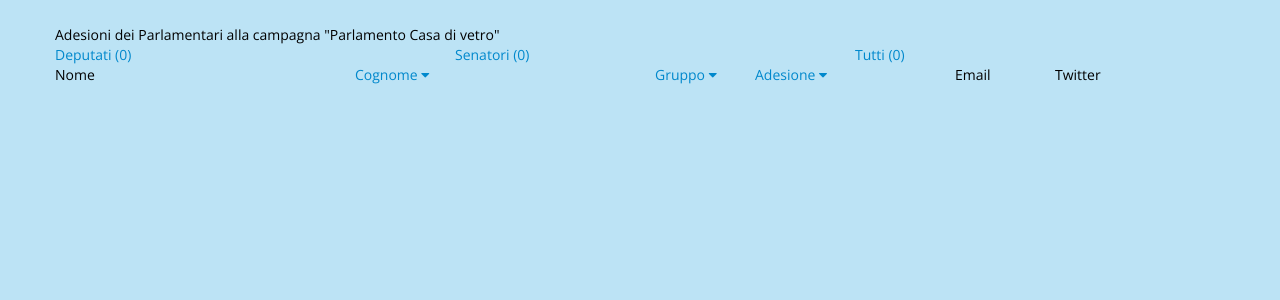
After one commit to openpolis/op_pcv, a Django app: page /lista/1 in a window 1280 px wide. The commit adds this page. Shown: the top 300 px of the page. Run offline with Django 3.2, Linux system fonts and the light colour scheme; data that the repository does not hold is empty; parts of the project's set-up code (start-up, migrations or seed data) failed here and were passed over.

Commit message:
Lista first draft

```diff
--- a/op_pcv/static/less/styles.less
+++ b/op_pcv/static/less/styles.less
@@ -7,8 +7,12 @@
 
 body{
   font-family: 'Open Sans', sans-serif;
+
+  color: black;
+}
+
+.light_blue_bg{
   background-color: @page-background;
-  color: black;
 }
 
 .title{
--- a/op_pcv/templates/base.html
+++ b/op_pcv/templates/base.html
@@ -1,4 +1,3 @@
-
 {% load staticfiles %}
 
 <!DOCTYPE html>
@@ -57,7 +56,7 @@
     <link rel="apple-touch-icon-precomposed" href="{% static "ico/apple-touch-icon-57-precomposed.png" %}">
 
 {# add this code#}
-    <script type="text/javascript">var addthis_config = {"data_track_addressbar":true};</script>
+    <script type="text/javascript">var addthis_config = {"data_track_addressbar":false};</script>
     <script type="text/javascript" src="//s7.addthis.com/js/300/addthis_widget.js#pubid=ra-516c0e78663ccbd3"></script>
 {#end add this code#}
 
@@ -65,7 +64,7 @@
     {% endblock %}
 
 </head>
-<body data-spy="scroll" data-target="#pcv_navbar">
+<body class="light_blue_bg" data-spy="scroll" data-target="#pcv_navbar">
 
 
 <div class="wrapper">
--- a/op_pcv/templates/home.html
+++ b/op_pcv/templates/home.html
@@ -31,8 +31,6 @@
         })();
 
     </script>
-
-
 
 
 {% endblock %}
@@ -175,7 +173,7 @@
 
                 },
                 title: {
-                    text: 'TITOLO GRAFICO CAMERA?'
+                    text: 'CAMERA'
                 },
                 xAxis: {
                     categories: [
@@ -227,7 +225,7 @@
                     height: 250
                 },
                 title: {
-                    text: 'TITOLO GRAFICO SENATO?'
+                    text: 'SENATO'
                 },
                 xAxis: {
                     categories: [
--- /dev/null
+++ b/op_pcv/templates/lista.html
@@ -0,0 +1,112 @@
+{% load staticfiles %}
+
+<!DOCTYPE html>
+<meta charset="utf-8" xmlns="http://www.w3.org/1999/html" xmlns="http://www.w3.org/1999/html">
+<html>
+<head>
+
+    <meta itemprop="name" content="Parlamento Casa di vetro">
+    <meta itemprop="description" content="">
+    <meta itemprop="image" content="http://openpolis.it/static/favicon.ico">
+    <title>Parlamento Casa di vetro - {% block title %} {% endblock %}</title>
+    <meta name="viewport" content="width=device-width, initial-scale=1.0">
+    <meta name="description" content="">
+    <meta name="author" content="" >
+
+
+    {% if TEMPLATE_DEBUG %}
+
+        <link href="{% static "less/styles.less" %}" rel="stylesheet/less">
+        <link href="{% static "less/styles-responsive.less" %}" rel="stylesheet/less">
+        <script type="text/javascript" src="{% static "js/less-1.3.1.min.js" %}"></script>
+
+    {% else %}
+
+        <link href="{% static "css/bootstrap-responsive.css" %}" rel="stylesheet">
+        <link href="{% static "css/bootstrap.css" %}" rel="stylesheet">
+
+    {% endif %}
+
+
+    <script type="text/javascript" src="{% static "js/jquery.js" %}"></script>
+    <script type="text/javascript" src="{% static "js/bootstrap.min.js" %}"></script>
+    <link rel="stylesheet" href="{% static "css/font-awesome.min.css" %}">
+
+    <!-- Le HTML5 shim, for IE6-8 support of HTML5 elements -->
+    <!--[if lt IE 9]>
+      <script src="http://html5shim.googlecode.com/svn/trunk/html5.js"></script>
+    <![endif]-->
+
+    <!-- Le fav and touch icons -->
+    <link rel="shortcut icon" href="{% static "img/favicon.ico" %}">
+    <link rel="apple-touch-icon-precomposed" sizes="144x144" href="{% static "ico/apple-touch-icon-144-precomposed.png" %}">
+    <link rel="apple-touch-icon-precomposed" sizes="114x114" href="{% static "ico/apple-touch-icon-114-precomposed.png" %}">
+    <link rel="apple-touch-icon-precomposed" sizes="72x72" href="{% static "ico/apple-touch-icon-72-precomposed.png" %}">
+    <link rel="apple-touch-icon-precomposed" href="{% static "ico/apple-touch-icon-57-precomposed.png" %}">
+
+
+</head>
+<body >
+
+
+<div class="wrapper">
+    <!-- HEADER -->
+    <div class="container header">
+        <div class="row ">
+            <div class="span12">
+                <a name="PageTop"></a>
+                Adesioni dei Parlamentari alla campagna "Parlamento Casa di vetro"
+            </div>
+        </div>
+        <div class="row">
+            <div class="span4">
+                <a href="#">
+                    Deputati ({{ n_deputati }})
+                </a>
+            </div>
+            <div class="span4">
+                <a href="#">
+                    Senatori ({{ n_senatori }})
+                </a>
+            </div>
+            <div class="span4">
+                <a href="#">
+                    Tutti ({{ n_totale }})
+                </a>
+            </div>
+        </div>
+        <div class="row">
+            <div class="span3">
+                Nome
+            </div>
+            <div class="span3">
+                <a href="#">
+                    Cognome  <i class="icon-caret-down"></i>
+                </a>
+            </div>
+            <div class="span1">
+                <a href="#">
+                    Gruppo  <i class="icon-caret-down"></i>
+                </a>
+            </div>
+            <div class="span2">
+                <a href="#">
+                    Adesione  <i class="icon-caret-down"></i>
+                </a>
+            </div>
+            <div class="span1">
+                Email
+            </div>
+            <div class="span2">
+                Twitter
+            </div>
+
+        </div>
+    </div>
+</div>
+
+
+
+</div>
+</body>
+</html>
--- a/op_pcv/urls.py
+++ b/op_pcv/urls.py
@@ -2,12 +2,13 @@ from django.conf.urls import patterns, include, url
 
 # Uncomment the next two lines to enable the admin:
 from django.contrib import admin
-from op_pcv.views import PcvHome
+from op_pcv.views import PcvHome,PcvLista
 
 admin.autodiscover()
 
 urlpatterns = patterns('',
     url(r'^$', PcvHome.as_view(), name="home"),
+    url(r'^lista/(?P<tipologia>[-\w]*)$', PcvLista.as_view(), name="lista"),
     # url(r'^op_pcv/', include('op_pcv.foo.urls')),
 
     # Uncomment the admin/doc line below to enable admin documentation:
--- a/op_pcv/views.py
+++ b/op_pcv/views.py
@@ -2,11 +2,28 @@ import socket
 from django.conf import settings
 from django.core.exceptions import ObjectDoesNotExist
 from django.shortcuts import render_to_response
-from django.views.generic import TemplateView
+from django.views.generic import TemplateView, ListView
 from op_pcv.models import Parlamentare,GruppoParlamentare, UltimoAggiornamento, Entry
 import feedparser
 from django.core.cache import cache
 from settings import OP_BLOG_FEED,OP_BLOG_PCV_TAG,OP_BLOG_CACHETIME
+
+
+
+class PcvLista(ListView):
+    model=Parlamentare
+    template_name = "lista.html"
+
+    def get_context_data(self, **kwargs):
+        context = super(PcvLista, self).get_context_data(**kwargs)
+        context['n_deputati']=Parlamentare.get_n_deputati_incarica()
+        context['n_senatori']=Parlamentare.get_n_senatori_incarica()
+        context['n_totale']=Parlamentare.get_n_parlamentari_incarica()
+
+        return context
+
+    def get_queryset(self):
+        return  Parlamentare.objects.all()
 
 class PcvHome(TemplateView):
     template_name = "home.html"
@@ -31,7 +48,7 @@ class PcvHome(TemplateView):
 
         # sets fixed order for groups in the col chart
         ordine_gruppi_camera=["PD","PDL","M5S","SC","SEL","LEGA","MISTO","FDI"]
-        ordine_gruppi_senato=["PD","PDL","M5S","SC","LEGA","GAL","GPA-PSI","MISTO", "test"]
+        ordine_gruppi_senato=["PD","PDL","M5S","SC","LEGA","GAL","GPA-PSI","MISTO"]
 
         for sigla in ordine_gruppi_camera:
             try:
```
